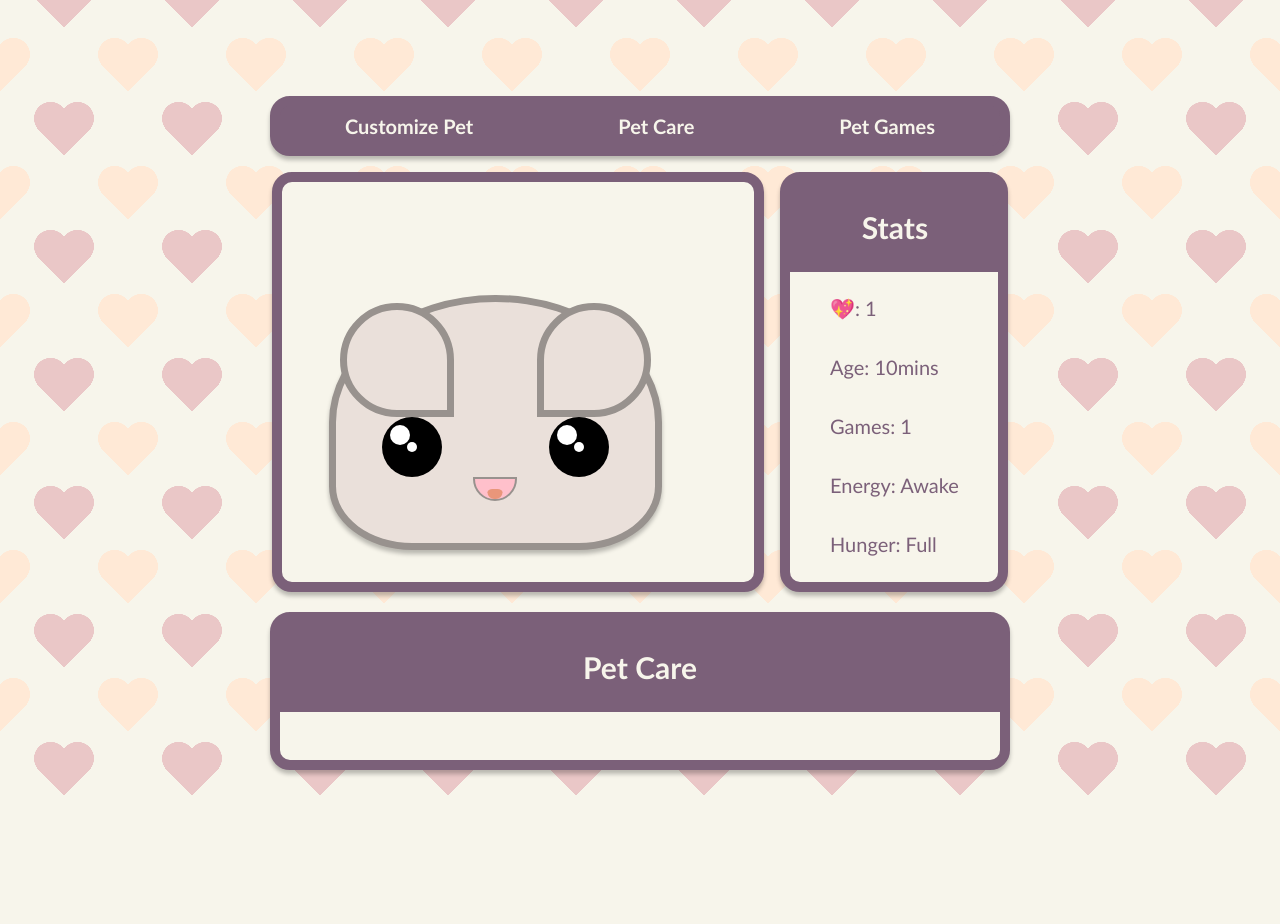
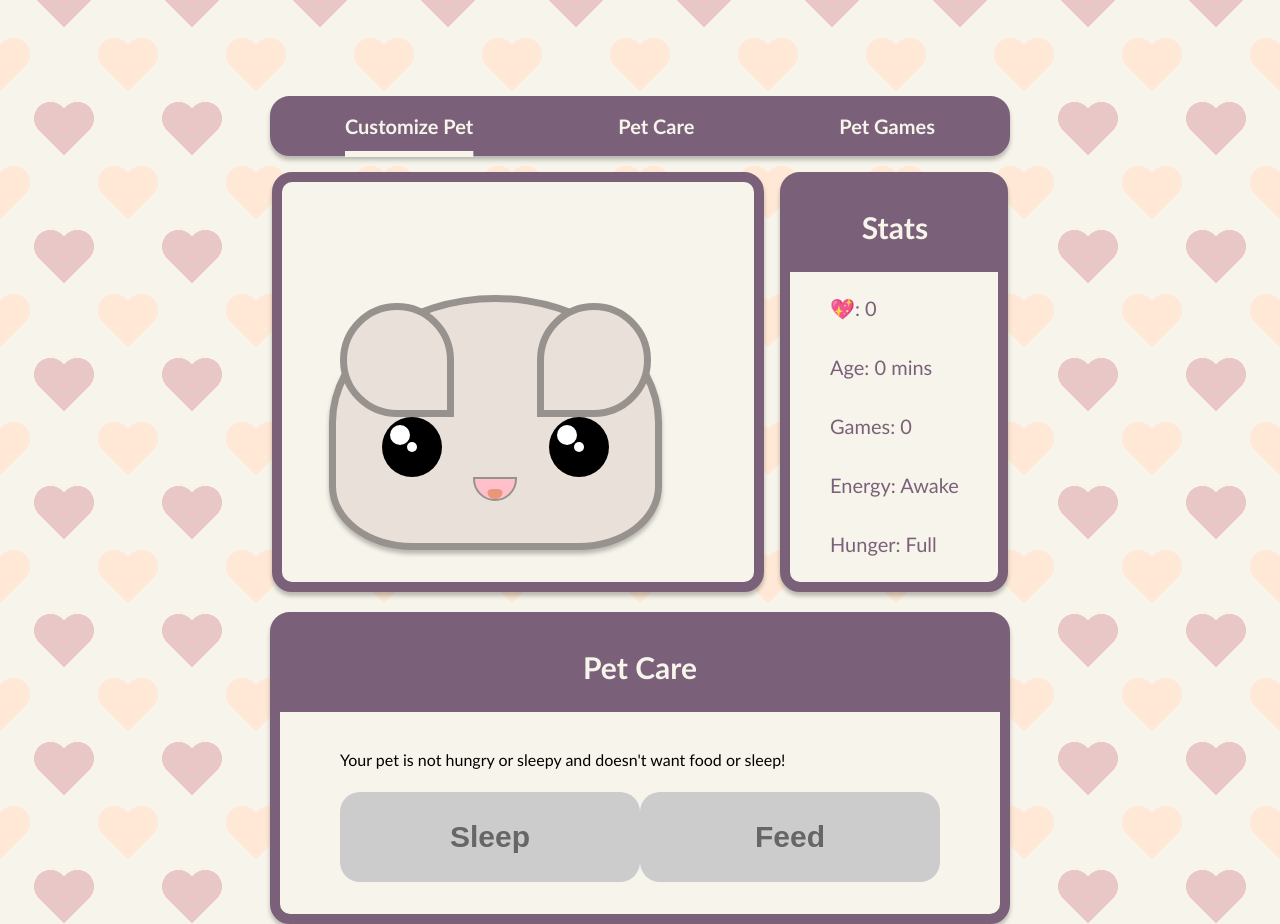
Before and after one commit to KayTahk/petsim, a React (Create React App) app: page /pet-care in a window 1280 px wide. Before the commit the page ends 800 px from the top, so only its background shows below. Built offline with nearby package versions, Linux system fonts and the light colour scheme.

Commit message:
Added basic functions of Pet Care and Pet Games, and stats state updates

```diff
--- a/src/App.css
+++ b/src/App.css
@@ -42,7 +42,7 @@ body {
   text-decoration: none;
 }
 
-.nav-list a:focus, a:hover {
+.nav-item.selected a {
   color: #F7F5EB;
   text-decoration: underline;
   text-underline-offset: 17px;
@@ -105,6 +105,27 @@ body {
   color: #7B6079;
 }
 
+.pet-button {
+  width: 10em;
+  height: 3em;
+  border-radius: 20px;
+  border: 5px solid #7B6079;
+  font-weight: bold;
+  font-size: 30px;
+  color: #7B6079;
+}
+
+.pet-button:hover {
+  cursor: pointer
+}
+
+.pet-button:disabled {
+  background-color: #cccccc;
+  color: #666666;
+  border: none;
+  cursor: default;
+}
+
 .css-b62m3t-container {
   width: 16.5em;
 }
--- a/src/Components/Care.js
+++ b/src/Components/Care.js
@@ -1,12 +1,33 @@
 
 
 function Care(props) {
+
+    const handleSleepClick = () => {
+        props.setEnergyState('Awake');
+      };
+
+      const handleFeedClick = () => {
+        props.setHungerState('Full');
+      };
+
+      const message = () => {
+        if (props.hungerState === "Full" && props.energyState === "Awake") {
+            return "Your pet is not hungry or sleepy and doesn't want food or sleep!"
+        } else if (props.hungerState === "Full") {
+            return "Your pet is not hungry and doesn't want food!"
+        } else if (props.energyState === "Awake") {
+            return "Your pet is awake and doesn't want to sleep!"
+        }
+      };
 
     return (
         <div className='selections'>
             <header className='selection-header'>Pet Care</header>
             <div className='selection-dropdowns'>
-                <div className='selection'>
+                <div>
+                    <p>{message(props)}</p>
+                    <button className='pet-button' disabled={props.energyState === 'Awake' ? true : false} onClick={handleSleepClick}>Sleep</button>
+                    <button className='pet-button' disabled={props.hungerState === 'Full' ? true : false} onClick={handleFeedClick}>Feed</button>
                 </div>
             </div>
         </div>
--- a/src/Components/Games.js
+++ b/src/Components/Games.js
@@ -1,12 +1,30 @@
 
 
 function Games(props) {
+
+    /* adds +1 to games count onClick */
+
+    const handleClick = () => {
+        props.setGamesCount(props.gamesCount + 1);
+      };
+
+      const message = () => {
+        if (props.hungerState === "Hungry" && props.energyState === "Sleepy") {
+            return "Your pet is hungry and sleepy and doesn't want to play!"
+        } else if (props.hungerState === "Hungry") {
+            return "Your pet is hungry and doesn't want to play!"
+        } else if (props.energyState === "Sleepy") {
+            return "Your pet is sleepy and doesn't want to play!"
+        }
+      };
 
     return (
         <div className='selections'>
             <header className='selection-header'>Pet Games</header>
             <div className='selection-dropdowns'>
-                <div className='selection'>
+                <div>
+                    <p>{message(props)}</p>
+                    <button className='pet-button' disabled={props.disableGame === 'disabled' ? true : false} onClick={handleClick}>Play Game</button>
                 </div>
             </div>
         </div>
--- a/src/Components/MenuNav.js
+++ b/src/Components/MenuNav.js
@@ -1,5 +1,5 @@
 import PetCustomizations from "./PetCustomizations";
-import { useState } from "react";
+import { useState, useEffect } from "react";
 import Care from "./Care"
 import Games from "./Games"
 import PetImage from './PetImage';
@@ -24,29 +24,76 @@ function MenuNav() {
 
     const [mouthChoice, setMouthChoice] = useState('happy')
 
+    /* Sets click state */
+
+    const [clickCount, setClickCount] = useState(0)
+
+    /* Sets games played state */
+
+    const [gamesCount, setGamesCount] = useState(0)
+
+    /* Sets games button disable state */
+
+    const [disableGame, setDisableGame] = useState('');
+
+    /* Sets energy state */
+
+    const [energyState, setEnergyState] = useState('Awake')
+
+    /* Sets hunger state */
+
+    const [hungerState, setHungerState] = useState('Full')
+
+    /* Sets games button to disabled, Hunger to be hungry and energy to sleepy every 3 games */
+
+    useEffect(() => {
+        if (gamesCount > 0 && gamesCount % 3 === 0) {
+            setDisableGame('disabled');
+            setHungerState('Hungry');
+            setEnergyState('Sleepy');
+        } else {
+            setDisableGame('');
+            setHungerState('Full');
+            setEnergyState('Awake');
+        }
+        }, [gamesCount, setDisableGame]);
+
+        useEffect(() => {
+            if (hungerState === 'Full' && energyState === 'Awake') {
+                setDisableGame('');
+            } else {
+                setDisableGame('disabled');
+            }
+            }, [hungerState, energyState, setDisableGame]);
+
+
+    /* Sets Nav selected state for the focus underline */
+
+    const [selectedNavItem, setSelectedNavItem] = useState('/');
+
     return (
             <div className="container">
                 <ul className='nav-list'>
-                    <li className='nav-item'>
-                        <Link to='/'>Customize Pet</Link>
+                    <li className={`nav-item ${selectedNavItem === '/' ? 'selected' : ''}`}>
+                        <Link to='/' onClick={() => setSelectedNavItem('/')}>Customize Pet</Link>
                     </li>
-                    <li className='nav-item'>
-                        <Link to='/pet-care'>Pet Care</Link>
+                    <li className={`nav-item ${selectedNavItem === '/pet-care' ? 'selected' : ''}`}>
+                        <Link to='/pet-care' onClick={() => setSelectedNavItem('/pet-care')}>Pet Care</Link>
                     </li>
-                    <li className='nav-item'>
-                        <Link to='/pet-games'>Pet Games</Link>
+                    <li className={`nav-item ${selectedNavItem === '/pet-games' ? 'selected' : ''}`}>
+                        <Link to='/pet-games' onClick={() => setSelectedNavItem('/pet-games')}>Pet Games</Link>
                     </li>
                 </ul>
                 <div className='home-body'>
                     <div className='pet-image-stats'>
-                        <PetImage colorChoice={colorChoice} earChoice={earChoice} eyeChoice={eyeChoice} mouthChoice={mouthChoice} />
-                        <Stats />
+                        <PetImage colorChoice={colorChoice} earChoice={earChoice} eyeChoice={eyeChoice} mouthChoice={mouthChoice} clickCount={clickCount} setClickCount={setClickCount} />
+                        <Stats clickCount={clickCount} gamesCount={gamesCount} hungerState={hungerState} energyState={energyState} />
                     </div>
                 </div>
                 <Routes>
                     <Route path='/' element={<PetCustomizations colorChoice={colorChoice} setColorChoice={setColorChoice} earChoice={earChoice} setEarChoice={setEarChoice} eyeChoice={eyeChoice} setEyeChoice={setEyeChoice} mouthChoice={mouthChoice} setMouthChoice={setMouthChoice}/>}/>
-                    <Route path='/pet-care' element={<Care colorChoice={colorChoice} setColorChoice={setColorChoice} earChoice={earChoice} setEarChoice={setEarChoice} eyeChoice={eyeChoice} setEyeChoice={setEyeChoice} mouthChoice={mouthChoice} setMouthChoice={setMouthChoice}/>}/>
-                    <Route path='/pet-games' element={<Games colorChoice={colorChoice} setColorChoice={setColorChoice} earChoice={earChoice} setEarChoice={setEarChoice} eyeChoice={eyeChoice} setEyeChoice={setEyeChoice} mouthChoice={mouthChoice} setMouthChoice={setMouthChoice}/>}/>
+                    <Route path='/pet-care' element={<Care setEnergyState={setEnergyState} setHungerState={setHungerState} energyState={energyState} hungerState={hungerState} />}/>
+                    <Route path='/pet-games' element={<Games setGamesCount={setGamesCount} gamesCount={gamesCount} hungerState={hungerState} setHungerState={setHungerState} energyState={energyState} setEnergyState={setEnergyState} disableGame={disableGame} setDisableGame={setDisableGame} />}/>
                 </Routes>
             </div>
     );
--- a/src/Components/PetImage.js
+++ b/src/Components/PetImage.js
@@ -73,9 +73,15 @@ function PetImage(props) {
 
     const mouthStyle = (isFocusing ? mouthFocus : hoverMouthStyle)
 
+    /* Sets click stats */
+
+    const handleClick = () => {
+        props.setClickCount(props.clickCount + 1);
+      };
+
     return (
         <div className="petImage">
-            <button className="body" style={{backgroundColor: props.colorChoice}} {...isHoverProps} {...isFocusProps}>
+            <button className="body" onClick={handleClick} style={{backgroundColor: props.colorChoice}} {...isHoverProps} {...isFocusProps}>
                 <div className='ears'>
                     <div className='ear' style={{backgroundColor: props.colorChoice, borderRadius: props.earChoice}}></div>
                     <div className='ear' style={{backgroundColor: props.colorChoice, borderRadius: props.earChoice, transform: 'rotate(90deg)'}}></div>
--- a/src/Components/Stats.js
+++ b/src/Components/Stats.js
@@ -1,16 +1,25 @@
 import './PetImage.css'
+import { useState, useEffect } from 'react';
 
-function Stats() {
+function Stats(props) {
+
+    /* Sets age */
+
+    const [minutes, setMinutes] = useState(0);
+    useEffect(() => {
+        const interval = setInterval(() => {setMinutes(minutes => minutes + 1);}, 60000);
+        return () => clearInterval(interval);
+    }, []);
 
     return (
         <div className="Stats">
             <header className="stats-header">Stats</header>
             <ul className='stats-list'>
-                <li className='stat'>💖: 1</li>
-                <li className='stat'>Age: 10mins</li>
-                <li className='stat'>Games: 1</li>
-                <li className='stat'>Energy: Awake</li>
-                <li className='stat'>Hunger: Full</li>
+                <li className='stat'>💖: {props.clickCount}</li>
+                <li className='stat'>Age: {minutes} mins</li>
+                <li className='stat'>Games: {props.gamesCount}</li>
+                <li className='stat'>Energy: {props.energyState}</li>
+                <li className='stat'>Hunger: {props.hungerState}</li>
             </ul>
         </div>
     );
```
